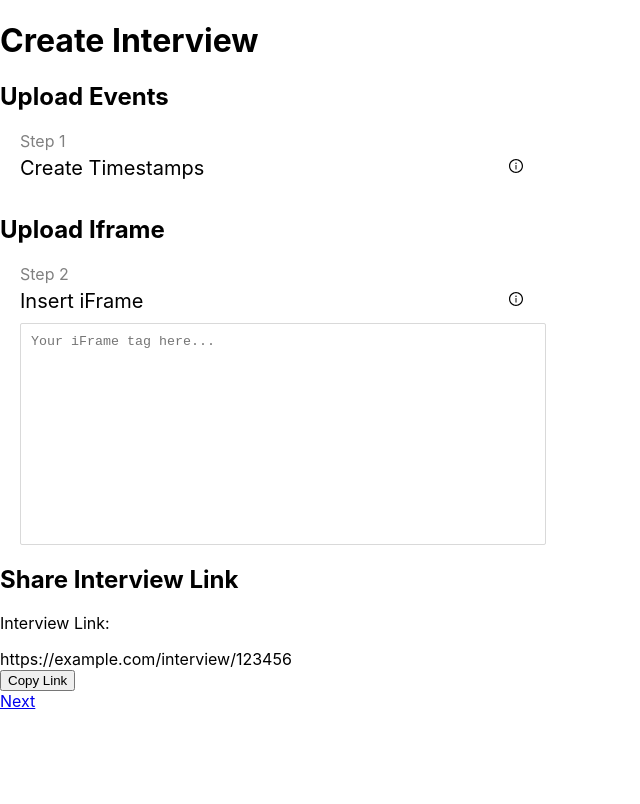
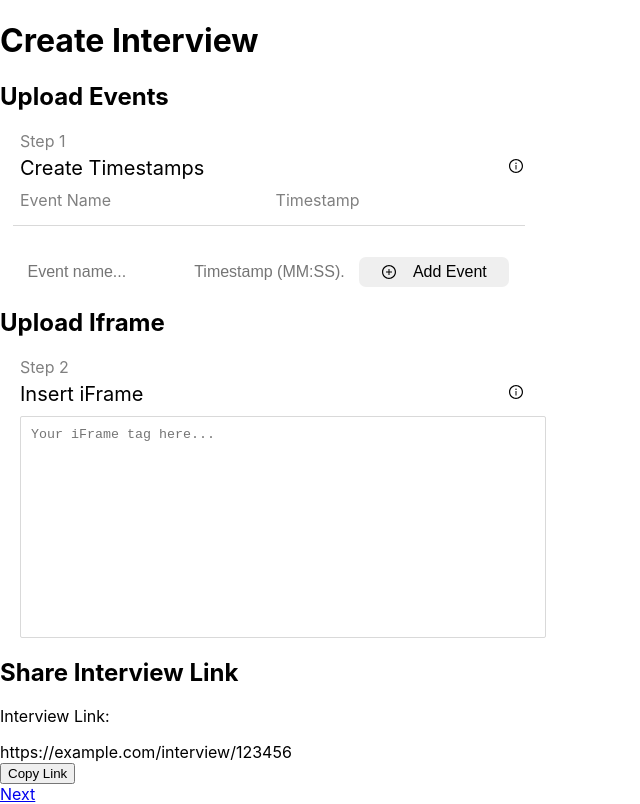
Before and after one commit to ForVic/sentimetrix, a React (Create React App) app in the folder frontend/sentimetrix-client/: page /create-interview in a window 1280 px wide. Shown: the whole page, without its empty margins (0-640 px from the left). Built offline with nearby package versions, Linux system fonts and the light colour scheme.

Commit message:
Upload Events component

```diff
--- a/frontend/sentimetrix-client/src/InterviewerComponents/UploadEventsComponent.js
+++ b/frontend/sentimetrix-client/src/InterviewerComponents/UploadEventsComponent.js
@@ -1,15 +1,43 @@
 // src/InterviewerComponents/UploadEventsComponent.js
 import React, { useState } from "react";
-import { AiOutlineInfoCircle } from "react-icons/ai";
+import "./styles/events.css";
+import "./styles/editondbl.css";
+import { AiOutlineInfoCircle, AiOutlinePlusCircle } from "react-icons/ai";
+import { BsTrash } from "react-icons/bs";
 
 function UploadEventsComponent() {
-  const [events, setEvents] = useState("");
+  const [events, setEvents] = useState([]);
+  const [currEvent, setCurrEvent] = useState("");
+  const [currTimestamp, setCurrTimestamp] = useState("");
 
-  const handleEventsUpload = (e) => {
-    setEvents(e.target.value);
+  const handleAddEvent = () => {
+    if (currEvent === "" || currTimestamp === "") {
+      return;
+    }
+    let newEvents = events.concat([
+      { name: currEvent, timestamp: currTimestamp },
+    ]);
+    setEvents(newEvents);
+    setCurrEvent("");
+    setCurrTimestamp("");
+  };
+
+  const handleEditCurrEvent = (e) => {
+    setCurrEvent(e.target.value);
+  };
+
+  const handleEditCurrTimestamp = (e) => {
+    setCurrTimestamp(e.target.value);
+  };
+
+  const handleDelete = (index) => {
+    let arr = [...events];
+    arr.splice(index, 1);
+    setEvents(arr);
   };
 
   return (
+    <div>
       <div>
         <div className="insert-iframe-component">
           <div className="step-title">Step 1</div>
@@ -17,9 +45,53 @@ function UploadEventsComponent() {
             <div className="insert-iframe-title">Create Timestamps</div>
             <div className="info-icon-container">
               <AiOutlineInfoCircle />
+              <span className="tooltiptext">
+                {" "}
+                Indicate the timestamp for the events in your interview
+              </span>
             </div>
           </div>
+          <div className="insert-iframe-input">
+            <div className="step-title">Event Name</div>
+            <div className="step-title">Timestamp</div>
             <div className="step-title"></div>
+          </div>
+        </div>
+        <div className="horizontal-line"></div>
+        {events.map((event, index) => {
+          return (
+            <div className="event-timestamp-container">
+              <div className="insert-iframe-input">
+                <div className="event-timestamp-title">{event.name}</div>
+                <div className="event-timestamp-title">{event.timestamp}</div>
+                <BsTrash onClick={() => handleDelete(index)} />
+              </div>
+              <div className="horizontal-line-nested"></div>
+            </div>
+          );
+        })}
+        <div className="event-input-button-container">
+          <input
+            className="event-input"
+            type="text"
+            placeholder="Event name..."
+            onChange={handleEditCurrEvent}
+            value={currEvent}
+          />
+          <input
+            className="event-input"
+            type="text"
+            placeholder="Timestamp (MM:SS)..."
+            onChange={handleEditCurrTimestamp}
+            value={currTimestamp}
+          />
+          <button onClick={handleAddEvent} className="event-button">
+            <span>
+              <AiOutlinePlusCircle />
+              Add Event
+            </span>
+          </button>
+        </div>
       </div>
     </div>
   );
--- /dev/null
+++ b/frontend/sentimetrix-client/src/InterviewerComponents/styles/editondbl.css
@@ -0,0 +1,4 @@
+input {
+  background-color: white;
+  outline: none;
+}
--- /dev/null
+++ b/frontend/sentimetrix-client/src/InterviewerComponents/styles/events.css
@@ -0,0 +1,66 @@
+.horizontal-line {
+  border-top: 1px solid #d9d9d9;
+  width: 40%;
+  margin-left: 1%;
+}
+
+.horizontal-line-nested {
+  border-top: 1px solid #d9d9d9;
+  width: 40%;
+  margin-left: 0%;
+}
+
+.event-timestamp-title {
+  font-size: 16px;
+  color: black;
+  margin-bottom: 5px;
+}
+.event-button {
+  margin-top: 20px;
+  margin-left: 1%;
+  width: 150px;
+  height: 30px;
+  font-size: 16px;
+  border: none;
+  color: black;
+  cursor: pointer;
+  justify-content: space-between;
+  border-radius: 7px;
+}
+
+.event-button span {
+  display: flex;
+  justify-content: space-evenly;
+  text-align: center;
+  line-height: 1em;
+}
+
+.event-button:hover {
+  background-color: rgb(186, 186, 247);
+}
+
+.event-timestamp-container {
+  margin-left: 1%;
+  align-items: center;
+  margin-top: 10px;
+}
+
+.event-input-button-container {
+  margin-left: 1%;
+  align-items: center;
+  margin-top: 10px;
+  display: flex;
+}
+
+.event-input {
+  margin-top: 20px;
+  margin-left: 1%;
+  width: 150px;
+  height: 30px;
+  font-size: 16px;
+  border: none;
+  color: black;
+  cursor: pointer;
+  justify-content: space-between;
+  border-radius: 7px;
+}
```
Lines whose indentation alone changed are shown as unchanged.
